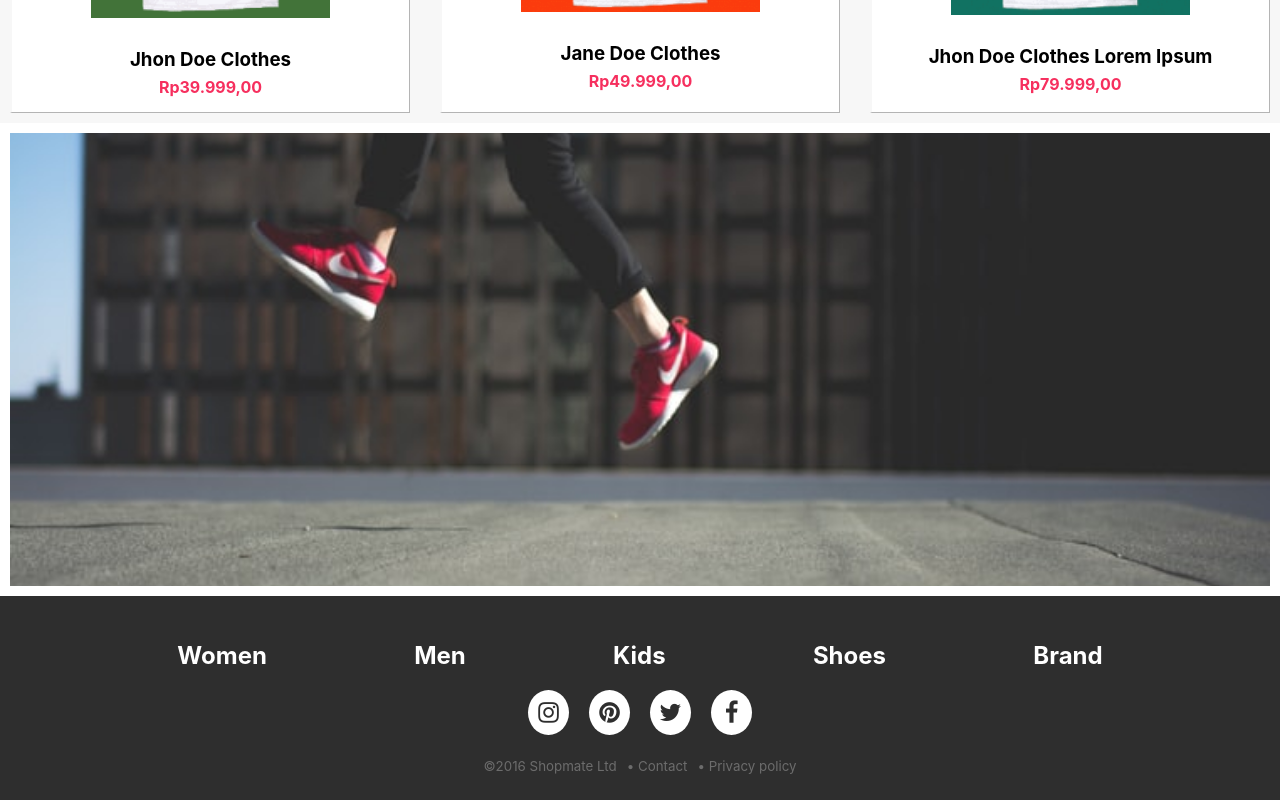
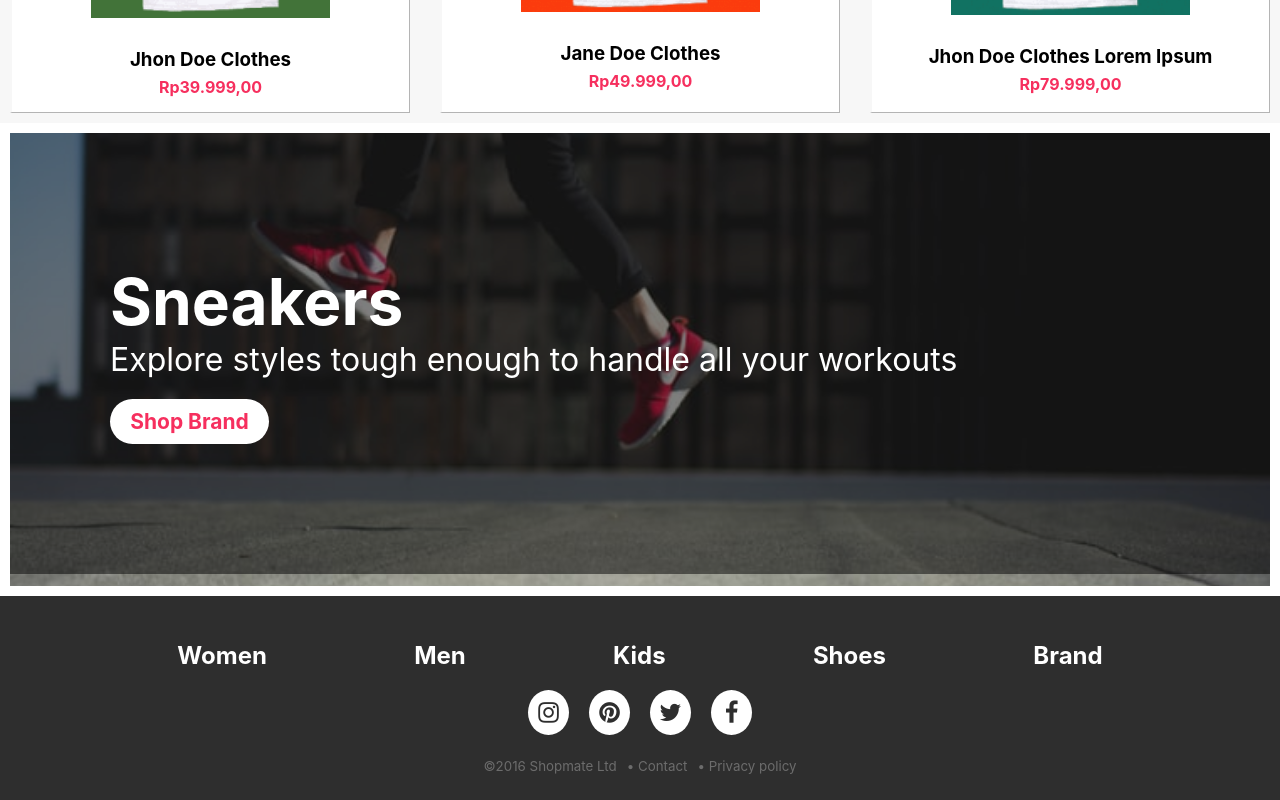
Before and after one commit to rifqhiyr/webstore, a React (Create React App) app: page / in a window 1280 px wide. Shown: the part 915-1715 px from the top of the page. Built offline with nearby package versions, Linux system fonts and the light colour scheme.

Commit message:
[Agung] - adding Card 50% and Hero fix

```diff
--- a/src/assets/scss/stylehomepage/Hero.css
+++ b/src/assets/scss/stylehomepage/Hero.css
@@ -5,7 +5,51 @@ div.h-container {
   background-repeat: no-repeat;
   background-size: cover;
   background-position: center;
-  z-index: -1;
+  z-index: -5;
   color: #ffffff;
 }
+
+div.h-container .h-color {
+  background-color: rgba(0, 0, 0, 0.5);
+  padding: 130px 100px;
+  z-index: -1;
+}
+
+div.h-container h1 {
+  font-size: 64px;
+}
+
+div.h-container p {
+  font-size: 32px;
+}
+
+div.h-container a {
+  text-decoration: none;
+  color: #f62f5e;
+}
+
+div.h-container .h-link {
+  background-color: #ffffff;
+  margin-top: 20px;
+  margin-right: 85%;
+  -webkit-box-align: center;
+      -ms-flex-align: center;
+          align-items: center;
+  padding: 10px 0px;
+  border-radius: 30px;
+  text-align: center;
+}
+
+div.h-container .h-link:hover {
+  background-color: #f62f5e;
+}
+
+div.h-container .h-link p:hover {
+  color: #ffffff;
+}
+
+div.h-container .h-link p {
+  font-size: 21px;
+  font-weight: bold;
+}
 /*# sourceMappingURL=Hero.css.map */
--- a/src/assets/scss/stylehomepage/Hero.scss
+++ b/src/assets/scss/stylehomepage/Hero.scss
@@ -6,9 +6,52 @@ div.h-container {
   background-image: url("../../images/hero1.jpeg");
   height: 453px;
   margin : 10px;
+  // padding: 80px;
   background-repeat: no-repeat;
   background-size: cover;
   background-position: center;
-  z-index: -1;
+  z-index: -5;
   color: $color-dark-5;
+
+  .h-color {
+    background-color: rgba(0, 0, 0, 0.5);
+    padding: 130px 100px;
+    z-index: -1;
+  }
+
+  h1 {
+    font-size: 64px;
+  }
+
+  p {
+    font-size: 32px;
+  }
+
+  a {
+    text-decoration: none;
+    color: $color-primary;
+  }
+
+  .h-link {
+    background-color : $color-dark-5;
+    margin-top : 20px;
+    margin-right: 85%;
+    align-items: center;
+    padding: 10px 0px;
+    border-radius: 30px;
+    text-align: center;
+  }
+
+  .h-link:hover {
+    background-color: $color-primary;
+  }
+
+  .h-link p:hover {
+    color : $color-dark-5;
+  }
+
+  .h-link p {
+    font-size: 21px;
+    font-weight: bold;
+  }
 }
--- a/src/components/homepage/Hero.js
+++ b/src/components/homepage/Hero.js
@@ -1,11 +1,20 @@
 import React, { Component } from 'react'
+import {Link} from "react-router-dom"
 import "../../assets/scss/stylehomepage/Hero.css"
 
 class Hero extends Component {
   render() {
     return (
       <div className="h-container">
-
+        <div className="h-color">
+        <h1>Sneakers</h1>
+        <p>Explore styles tough enough to handle all your workouts</p>
+        <div className="h-link">
+        <Link to="#">
+          <p>Shop Brand</p>
+        </Link>
+        </div>
+        </div>
       </div>
     )
   }
```
Also changed, not shown: 1 other file (tests, documents, lock files or other folders).
